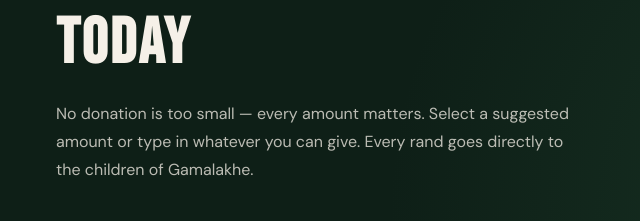
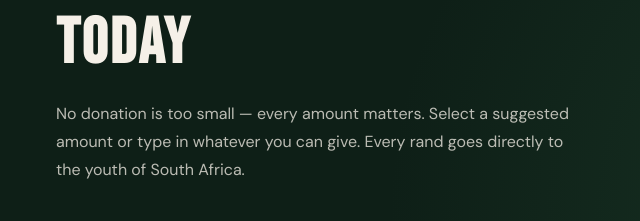
Before and after one commit to Abscissa24/Qhakaza, a plain HTML site: page index.html in a window 1280 px wide. Shown: the part 3197-3418 px from the top of the page, 8-648 px from the left. Drawn offline with nearby package versions, Linux system fonts and the light colour scheme; a web font is replaced by a local one.

Commit message:
Qhakaza overhaul

```diff
--- a/index.html
+++ b/index.html
@@ -476,7 +476,7 @@
     <div>
       <div class="label">Be Part of the Change</div>
       <h2 class="title title-light">MAKE A<br>DIFFERENCE<br>TODAY</h2>
-      <p class="body-text body-text-light">No donation is too small — every amount matters. Select a suggested amount or type in whatever you can give. Every rand goes directly to the children of Gamalakhe.</p>
+      <p class="body-text body-text-light">No donation is too small — every amount matters. Select a suggested amount or type in whatever you can give. Every rand goes directly to the youth of South Africa.</p>
       <div class="amount-grid">
         <button class="amount-btn" data-amount="100">R 100<span class="sub">Socks &amp; tape</span></button>
         <button class="amount-btn" data-amount="500">R 500<span class="sub">A pair of boots</span></button>
```
